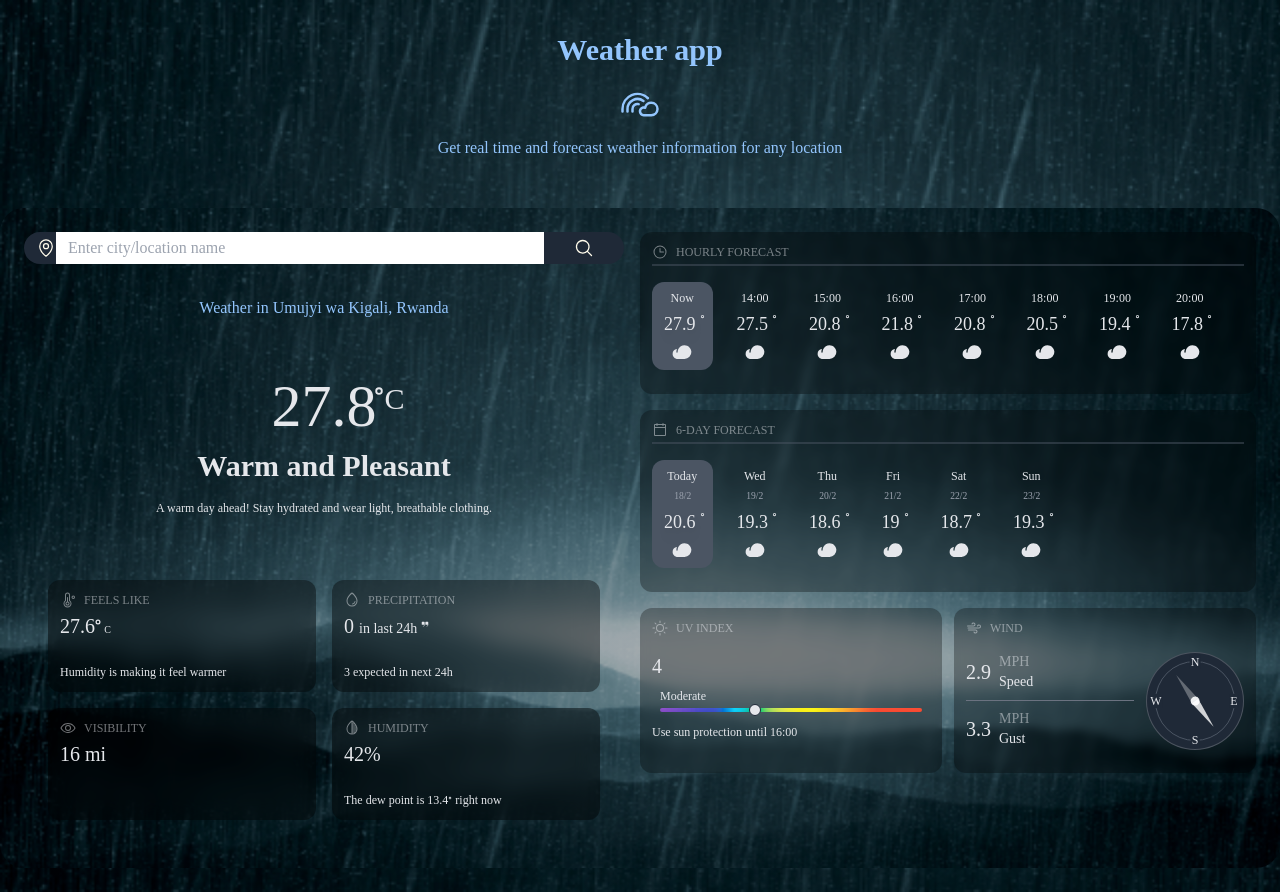
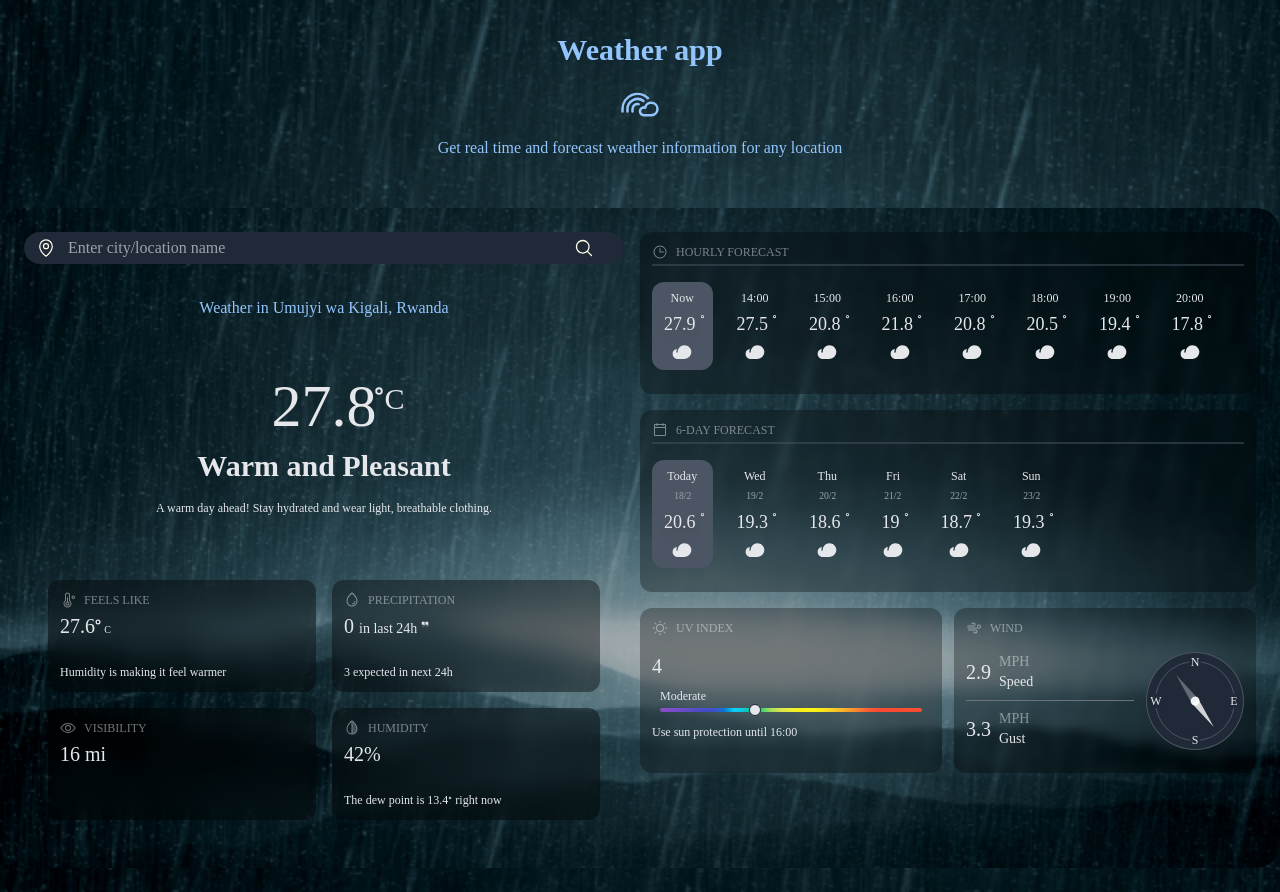
Before and after one commit to Hirwa9/weather-app, a React (Vite) app: page / in a window 1280 px wide. Built offline with nearby package versions, Linux system fonts and the light colour scheme; no server answers; a web font is replaced by a local one.

Commit message:
Keep the input's background color and color during webkit-autofill

```diff
--- a/src/components/searchBar/SearchBar.jsx
+++ b/src/components/searchBar/SearchBar.jsx
@@ -15,10 +15,10 @@ const SearchBar = ({ search = () => { }, className }) => {
 
     return (
         <form action="" onSubmit={handleSubmit} className={className}>
-            <div className='flex items-stretch bg-gray-800 text-amber-50 rounded-full overflow-hidden'>
+            <div className='flex items-stretch bg-gray-800 text-amber-50 rounded-full overflow-hidden focus-within:border focus-within:border-dashed focus-within:border-slate-400 '>
                 <MapPin size={20} className='self-center ms-3' />
                 <input
-                    className='flex-1 px-2 outline-0'
+                    className='flex-1 px-2 outline-0 bg-inherit search-input caret-inherit'
                     style={{ transition: "padding .1s" }}
                     type="text"
                     name="city_name"
--- a/src/components/searchBar/searchBar.css
+++ b/src/components/searchBar/searchBar.css
@@ -1,2 +1,15 @@
-/*
-#search-input::placeholder {} */
+input:autofill,
+input:-webkit-autofill {
+    --tw-bg-opacity: 1;
+    --tw-text-opacity: 1;
+
+    filter: none;
+    /* needed for firefox! */
+
+    -webkit-box-shadow: 0 0 0 100px rgb(31 41 55 / var(--tw-bg-opacity, 1)) inset;
+    -moz-box-shadow: 0 0 0 100px rgb(31 41 55 / var(--tw-bg-opacity, 1)) inset;
+    box-shadow: 0 0 0 100px rgb(31 41 55 / var(--tw-bg-opacity, 1)) inset;
+    color: rgb(255 251 235 / var(--tw-text-opacity, 1)) !important;
+    -webkit-text-fill-color: rgb(255 251 235 / var(--tw-text-opacity, 1)) !important;
+    caret-color: rgb(255 251 235 / var(--tw-text-opacity, 1)) !important;
+}
```
